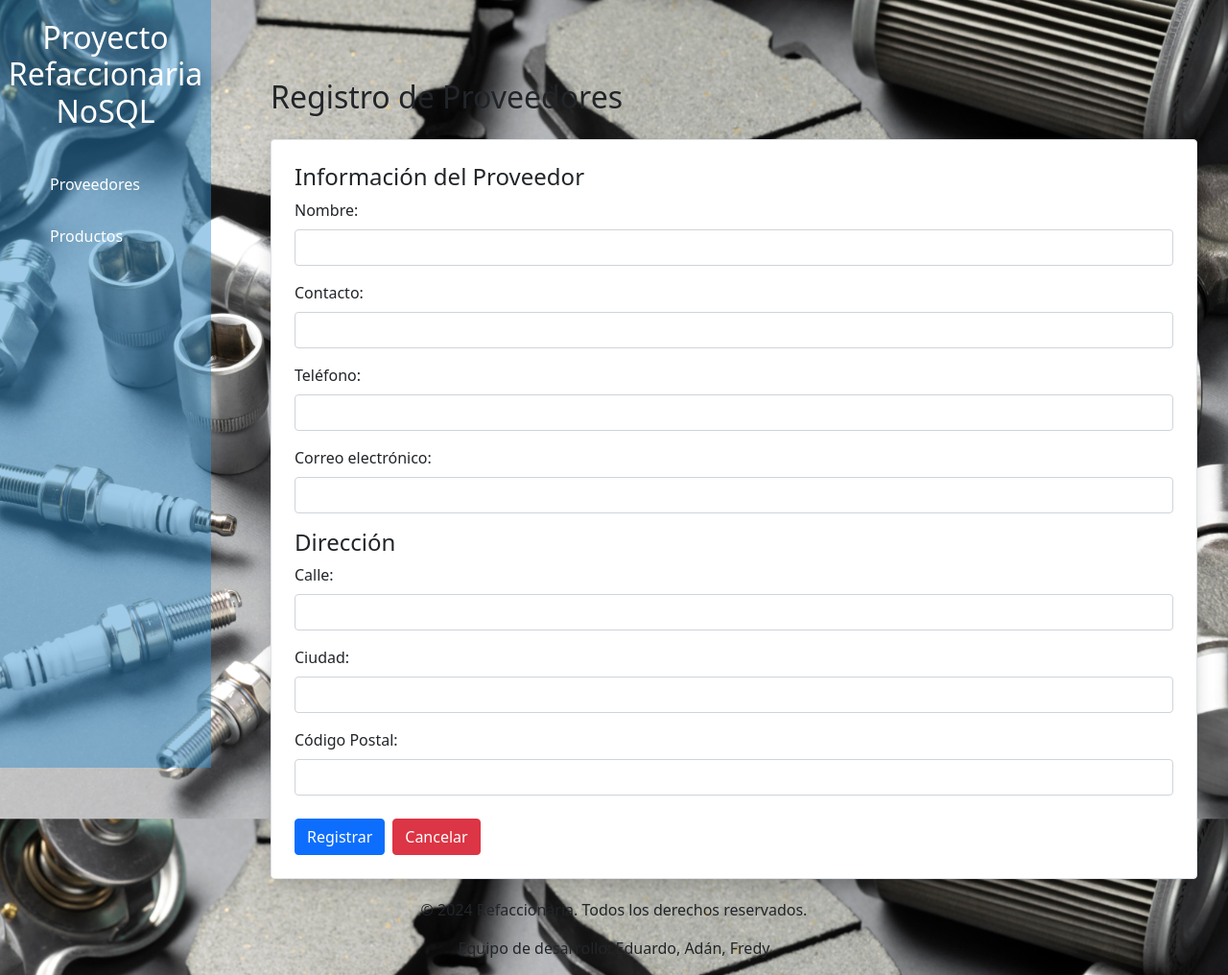
After one commit to FredyRodarte/refaccionaria2.0, a Flask app: page /registrar_proveedor in a window 1280 px wide. The commit adds this page. Shown: the whole page at 96% size. Run offline with Flask 3, Linux system fonts and the light colour scheme; parts of the project's set-up code (start-up, migrations or seed data) failed here and were passed over.

Commit message:
Ya se agrego los modulos del crud productos y proveedores(funcionales) y su estilo con bootstrap

```diff
--- a/app.py
+++ b/app.py
@@ -10,7 +10,7 @@ app = Flask(__name__)
 app.config['SECRET_KEY'] = os.getenv('SECRET_KEY')
 
 # Conexion a Mongo
-mongo_uri = f"mongodb://{os.getenv('DB_HOST')}:{os.getenv('DB_PUERTO')}/" # direccion del servidor de mongo.
+mongo_uri = f"mongodb://{os.getenv('DB_HOST')}:{os.getenv('DB_PUERTO')}/" # direccion del servidor de
 mongo_client = MongoClient(
     mongo_uri,
     serverSelectionTimeoutMS=int(os.getenv('DB_TIEMPO_FUERA'))
@@ -29,5 +29,195 @@ except Exception as e:
 def index():
     return render_template('index.html')
 
+
+#===================================Eduardo Picazo ==========================================================
+# AQUI COMIEZA EL CRUD DE PRODUCTOS
+
+
+"""Desde esta sección se encuentran las rutas para el manejo de los productos
+aun esta en desarrollo el registro, modificación y eliminación de productos 23/05/2024
+"""
+# Modulo para el registro de productos
+@app.route('/registrar_producto', methods=['POST'])
+def registrar_producto():
+    datos = request.form
+    producto = {
+        "nombre": datos['nombre'],
+        "descripcion": datos['descripcion'],
+        "cantidad": int(datos['cantidad']),
+        "categoria_id": ObjectId(datos['categoria_id']),
+        "proveedor_id": ObjectId(datos['proveedor_id']),
+        "ubicacion": datos['ubicacion']
+    }
+    db.productos.insert_one(producto)
+    return redirect(url_for('index'))
+
+
+# Modulo para redirigir al formulario de registro de productos
+@app.route('/registrar_producto', methods=['GET'])
+def mostrar_formulario_producto():
+    categorias = list(db.categorias.find())
+    proveedores = list(db.proveedores.find())
+    return render_template('productos/registrar_producto.html', categorias=categorias, proveedores=proveedores)
+
+
+
+# Modulo para mostrar los productos registrados, se utiliza una agregación para unir las colecciones
+# de productos, categorías y proveedores.
+@app.route('/productos')
+def productos():
+    productos = db.productos.aggregate([
+        {
+            '$lookup': {
+                'from': 'categorias',
+                'localField': 'categoria_id',
+                'foreignField': '_id',
+                'as': 'categoria'
+            }
+        },
+        {
+            '$lookup': {
+                'from': 'proveedores',
+                'localField': 'proveedor_id',
+                'foreignField': '_id',
+                'as': 'proveedor'
+            }
+        },
+        { '$unwind': '$categoria' },
+        { '$unwind': '$proveedor' }
+    ])
+
+    lista_productos = list(productos)
+    return render_template('productos/productos.html', productos=lista_productos)
+
+
+from bson.objectid import ObjectId
+
+
+#Modulo para modifcar un producto por ID
+@app.route('/modificar_producto/<id>', methods=['GET', 'POST'])
+def modificar_producto(id):
+    if request.method == 'POST':
+        datos = request.form
+        db.productos.update_one(
+            {'_id': ObjectId(id)},
+            {'$set': {
+                "nombre": datos['nombre'],
+                "descripcion": datos['descripcion'],
+                "cantidad": int(datos['cantidad']),
+                "categoria_id": ObjectId(datos['categoria_id']),
+                "proveedor_id": ObjectId(datos['proveedor_id']),
+                "ubicacion": datos['ubicacion']
+            }}
+        )
+        return redirect(url_for('productos'))
+
+    producto = db.productos.find_one({'_id': ObjectId(id)})
+    categorias = list(db.categorias.find())
+    proveedores = list(db.proveedores.find())
+
+    return render_template('productos/modificar_producto.html',
+                           producto=producto,
+                           categorias=categorias,
+                           proveedores=proveedores)
+
+
+
+#modulo para redirigir al formulario de modificación de productos
+@app.route('/modificar_producto/<id>', methods=['GET'])
+def mostrar_formulario_modificar(id):
+    producto = db.productos.find_one({'_id': ObjectId(id)})
+    print(producto)
+    categorias = list(db.categorias.find())
+    proveedores = list(db.proveedores.find())
+
+    return render_template('productos/modificar_producto.html',
+                           producto=producto,
+                           categorias=categorias,
+                           proveedores=proveedores)
+
+
+# Modulo para eliminar un producto por ID
+@app.route('/eliminar_producto/<id>', methods=['POST'])
+def eliminar_producto(id):
+    db.productos.delete_one({'_id': ObjectId(id)})
+    return redirect(url_for('productos'))
+
+
+
+
+"""
+Desde esta sección se encuentran las rutas para el manejo de los proveedores
+ya esta funcionando el registro, modificación y eliminación de proveedores 23/05/2024"""
+@app.route('/registrar_proveedor', methods=['POST'])
+def registrar_proveedor():
+    datos = request.form
+    proveedor = {
+        "nombre": datos['nombre'],
+        "contacto": datos['contacto'],
+        "telefono": datos['telefono'],
+        "correo": datos['correo'],
+        "direccion": {
+            "calle": datos['calle'],
+            "ciudad": datos['ciudad'],
+            "codigo_postal": datos['codigo_postal']
+        }
+    }
+    db.proveedores.insert_one(proveedor)
+    return redirect(url_for('proveedores'))
+
+@app.route('/registrar_proveedor', methods=['GET'])
+def mostrar_formulario_proveedor():
+    return render_template('proveedores/registro_proveedor.html')
+
+
+# Mostrar los proveedores registrados
+@app.route('/proveedores')
+def proveedores():
+    lista_proveedores = db.proveedores.find()
+    return render_template('proveedores/proveedores.html', proveedores=lista_proveedores)
+
+
+
+# Modificar proveedor por ID
+@app.route('/modificar_proveedor/<id>', methods=['GET', 'POST'])
+def modificar_proveedor(id):
+    if request.method == 'POST':
+        datos = request.form
+        db.proveedores.update_one(
+            {'_id': ObjectId(id)},
+            {'$set': {
+                "nombre": datos['nombre'],
+                "contacto": datos['contacto'],
+                "telefono": datos['telefono'],
+                "correo": datos['correo'],
+                "direccion": {
+                    "calle": datos['calle'],
+                    "ciudad": datos['ciudad'],
+                    "codigo_postal": datos['codigo_postal']
+                }
+            }}
+        )
+
+        return redirect(url_for('proveedores'))
+
+    proveedor = db.proveedores.find_one({'_id': ObjectId(id)})
+    return render_template('proveedores/modificar_proveedor.html', proveedor=proveedor)
+
+
+
+# Eliminar proveedor por ID
+@app.route('/eliminar_proveedor/<id>', methods=['POST'])
+def eliminar_proveedor(id):
+    db.proveedores.delete_one({'_id': ObjectId(id)})
+    return redirect(url_for('proveedores'))
+
+
+
+
+
+
+
+
 if __name__ == '__main__':
     app.run(debug=True)
--- a/static/css/style.css
+++ b/static/css/style.css
@@ -67,3 +67,10 @@ body {
         margin-left: 0;
     }
 }
+
+.content {
+    margin-left: 0;
+    padding: 20px;
+    transition: margin-left 0.3s;
+    margin-left: 250px;
+}
--- a/templates/_sidebar.html
+++ b/templates/_sidebar.html
@@ -1,9 +1,9 @@
 <h2>Proyecto Refaccionaria NoSQL</h2>
 <ul>
     <li>
-        <a href="#">Proveedores</a>
+        <a href="{{url_for('proveedores')}}">Proveedores</a>
     </li>
     <li>
-        <a href="#">Productos</a>
+        <a href="{{url_for('productos')}}">Productos</a>
     </li>
 </ul>
--- /dev/null
+++ b/templates/proveedores/registro_proveedor.html
@@ -0,0 +1,53 @@
+{% extends 'base.html' %}
+{% block title %}All Solutions - Modificar Proveedor {% endblock %}
+
+{% block content %}
+<div class="container mt-4">
+    <h2 class="mb-4">Registro de Proveedores</h2>
+    <form method="POST" action="/registrar_proveedor" class="p-4 border rounded shadow bg-white">
+        <h4>Información del Proveedor</h4>
+
+        <div class="mb-3">
+            <label class="form-label">Nombre:</label>
+            <input type="text" name="nombre" class="form-control" required>
+        </div>
+
+        <div class="mb-3">
+            <label class="form-label">Contacto:</label>
+            <input type="text" name="contacto" class="form-control" required>
+        </div>
+
+        <div class="mb-3">
+            <label class="form-label">Teléfono:</label>
+            <input type="text" name="telefono" class="form-control" required>
+        </div>
+
+        <div class="mb-3">
+            <label class="form-label">Correo electrónico:</label>
+            <input type="email" name="correo" class="form-control" required>
+        </div>
+
+        <h4>Dirección</h4>
+
+        <div class="mb-3">
+            <label class="form-label">Calle:</label>
+            <input type="text" name="calle" class="form-control" required>
+        </div>
+
+        <div class="mb-3">
+            <label class="form-label">Ciudad:</label>
+            <input type="text" name="ciudad" class="form-control" required>
+        </div>
+
+        <div class="mb-4">
+            <label class="form-label">Código Postal:</label>
+            <input type="text" name="codigo_postal" class="form-control" required>
+        </div>
+
+        <div class="d-flex">
+            <button type="submit" class="btn btn-primary me-2">Registrar</button>
+            <button type="button" class="btn btn-danger" onclick="window.location.href='/'">Cancelar</button>
+        </div>
+    </form>
+</div>
+{% endblock %}
```
Also changed, not shown: templates/productos/modificar_producto.html (added, +59 -0 lines), templates/productos/productos.html (added, +64 -0 lines), templates/productos/registrar_producto.html (added, +54 -0 lines), templates/proveedores/modificar_proveedor.html (added, +53 -0 lines), templates/proveedores/proveedores.html (added, +61 -0 lines), 2 other files.
